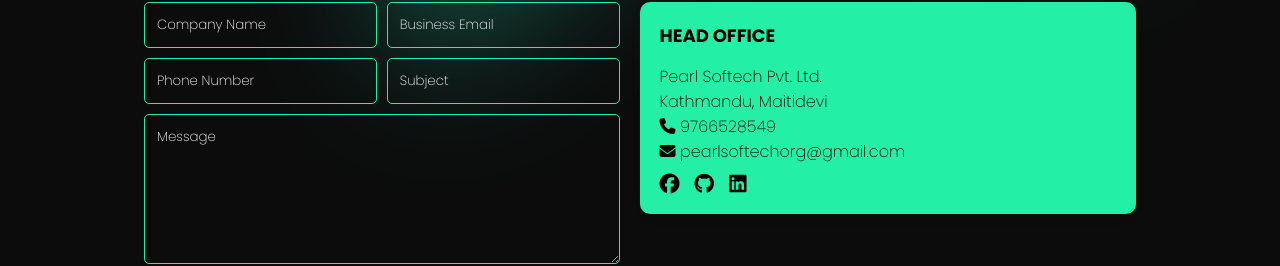
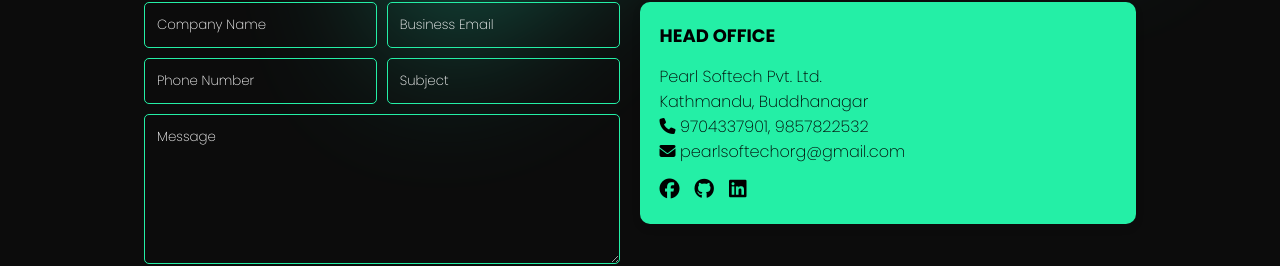
Before and after one commit to Pearl-Softech/pearl-softech-official, a React (Vite) app: page /contact in a window 1280 px wide. Shown: the part 161-427 px from the top of the page. Built offline with nearby package versions, Linux system fonts and the light colour scheme.

Commit message:
Minor change

```diff
--- a/src/components/Footer.tsx
+++ b/src/components/Footer.tsx
@@ -15,7 +15,7 @@ const Footer: React.FC = () => {
         <a href=""><i className="fa-brands fa-x-twitter"></i></a>
         <a href="https://linkedin.com/pearlsoftech"><i className="fa-brands fa-linkedin"></i></a>
         <a href="https://github.com/Pearl-Softech"><i className="fa-brands fa-github"></i></a>
-        <a href="https://facebook.com/pearlsoftech"><i className="fa-brands fa-facebook"></i></a>
+        <a href="https://www.facebook.com/profile.php?id=61569672626784&mibextid=ZbWKwL"><i className="fa-brands fa-facebook"></i></a>
       </div>
     </div>
   )
--- a/src/pages/Contact.tsx
+++ b/src/pages/Contact.tsx
@@ -147,13 +147,13 @@ const Contact: React.FC = () => {
                     <div className="header">HEAD OFFICE</div>
                     <div className="body">
                         <div>Pearl Softech Pvt. Ltd.</div>
-                        <div>Kathmandu, Maitidevi</div>
-                        <div><i className="fa-solid fa-phone"></i> 9766528549</div>
+                        <div>Kathmandu, Buddhanagar</div>
+                        <div><i className="fa-solid fa-phone"></i> 9704337901, 9857822532</div>
                         <div><i className="fa-solid fa-envelope"></i> pearlsoftechorg@gmail.com</div>
                         <div className="socials">
-                            <i className="fa-brands fa-facebook"></i>
-                            <i className="fa-brands fa-github"></i>
-                            <i className="fa-brands fa-linkedin"></i>
+                            <a href="https://www.facebook.com/profile.php?id=61569672626784&mibextid=ZbWKwL"><i className="fa-brands fa-facebook"></i></a>
+                            <a href="https://github.com/pearl-softech"><i className="fa-brands fa-github"></i></a>
+                            <a href="https://linkedin.com/pearl-softech"><i className="fa-brands fa-linkedin"></i></a>
                         </div>
                     </div>
                 </div>
--- a/src/styles/Contact.css
+++ b/src/styles/Contact.css
@@ -107,6 +107,10 @@ form button:hover {
     font-size: 20px;
 }
 
+.company-info .socials a{
+    color: black;
+}
+
 .contact-container iframe {
     border-radius: 5px;
     margin-top: 20px;
```
